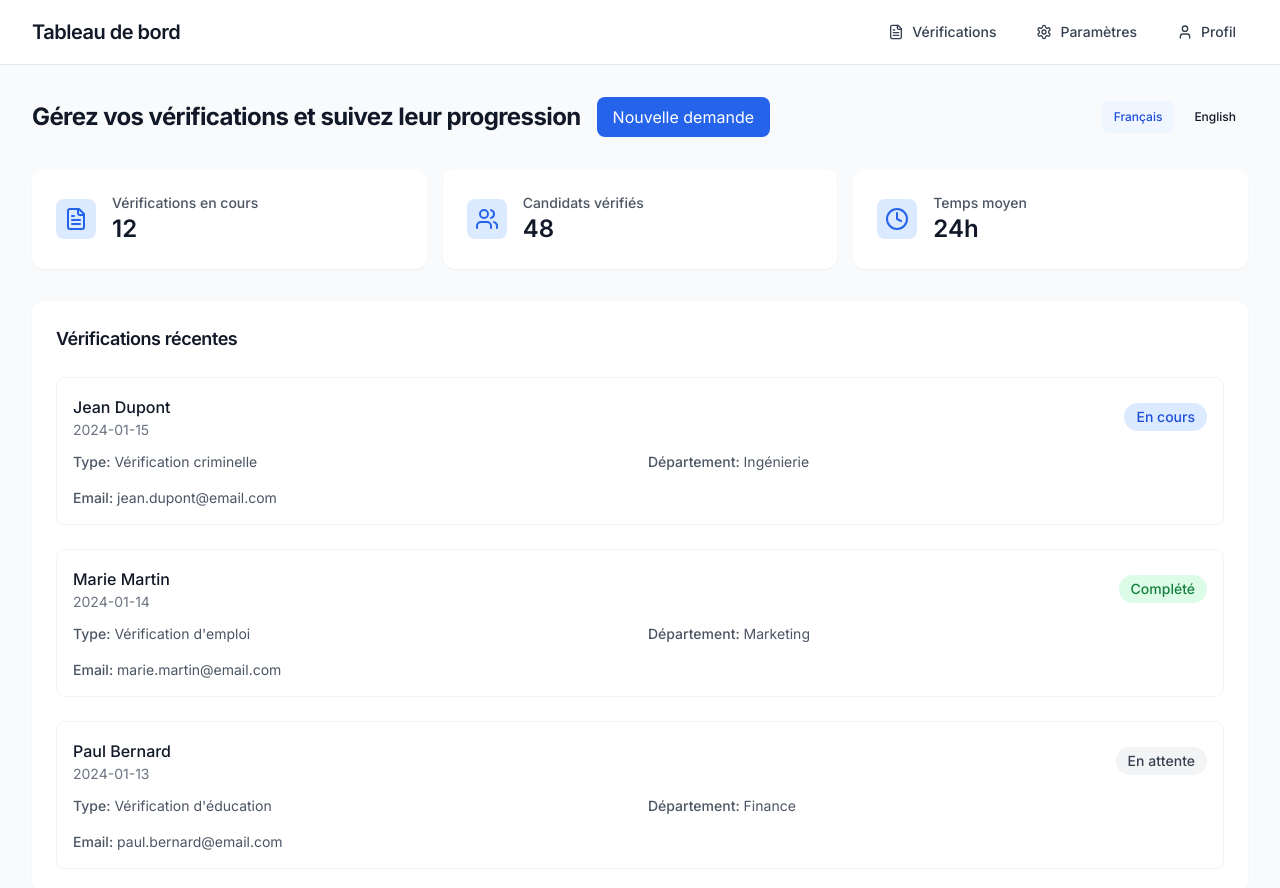
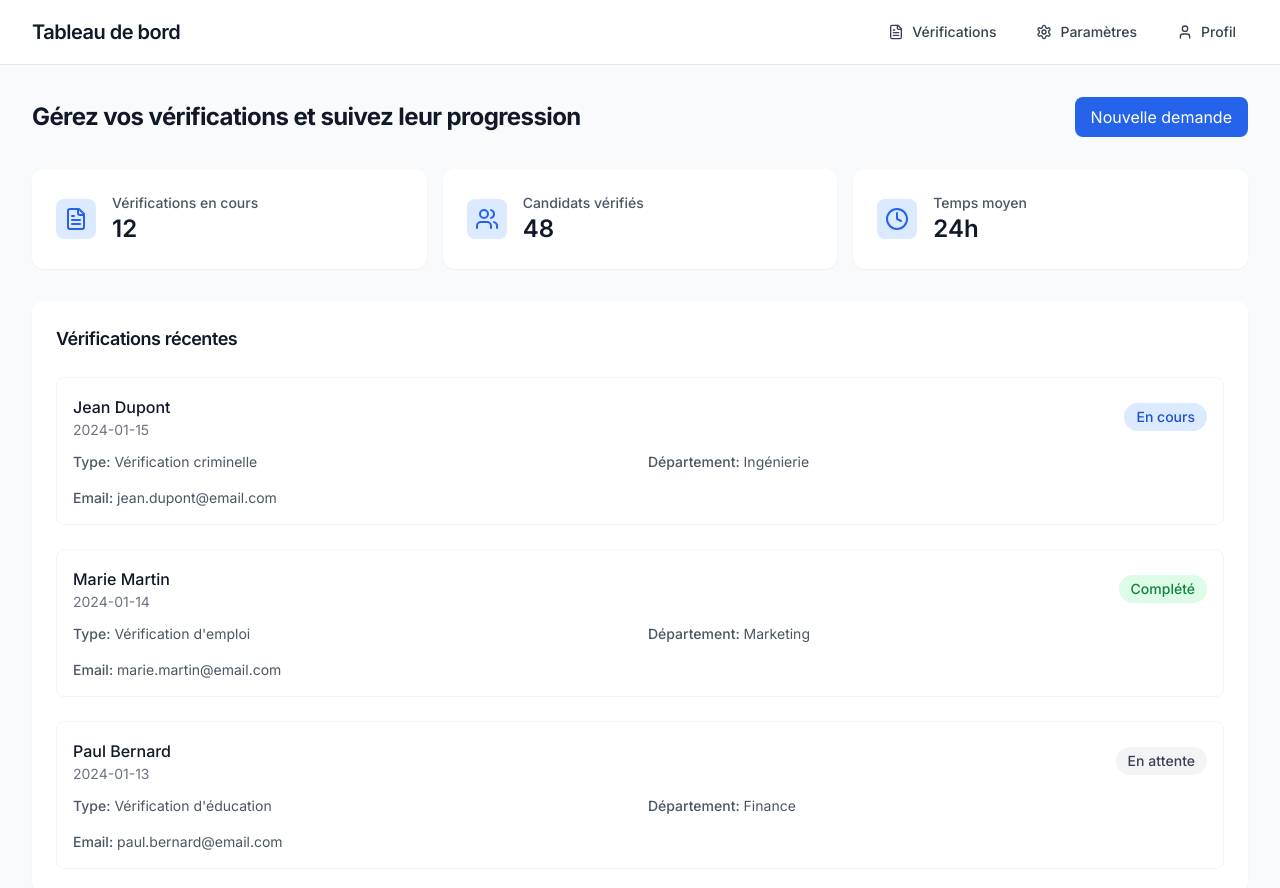
Before and after one commit to Qlix826/verifio, a Next.js app: page /dashboard in a window 1280 px wide. Shown: the top 888 px of the page. Built offline with nearby package versions, Linux system fonts and the light colour scheme.

Commit message:
feat: move new request button to the right

```diff
--- a/src/app/dashboard/page.tsx
+++ b/src/app/dashboard/page.tsx
@@ -2,12 +2,11 @@
 
 import { DashboardNavbar } from '@/components/layout/dashboard-navbar';
 import { FileText, Users, Clock } from 'lucide-react';
-import { LanguageSwitcher } from '@/components/ui/language-switcher';
 import Link from 'next/link';
 import { useTranslations } from '@/hooks/use-translations';
 
 export default function DashboardPage() {
-  const { t, currentLanguage, changeLanguage } = useTranslations();
+  const { t } = useTranslations();
 
   return (
     <div className="min-h-screen bg-gray-50">
@@ -16,7 +15,6 @@ export default function DashboardPage() {
       <main className="p-4 sm:p-6 lg:p-8">
         <div className="max-w-7xl mx-auto">
           <div className="flex justify-between items-center mb-8">
-            <div className="flex items-center gap-4">
             <h1 className="text-2xl font-bold text-gray-900">
               {t('dashboard.title')}
             </h1>
@@ -26,11 +24,6 @@ export default function DashboardPage() {
             >
               {t('dashboard.newRequest')}
             </Link>
-            </div>
-            <LanguageSwitcher
-              currentLanguage={currentLanguage}
-              onLanguageChange={changeLanguage}
-            />
           </div>
 
           {/* Stats */}
```
Lines whose indentation alone changed are shown as unchanged.
